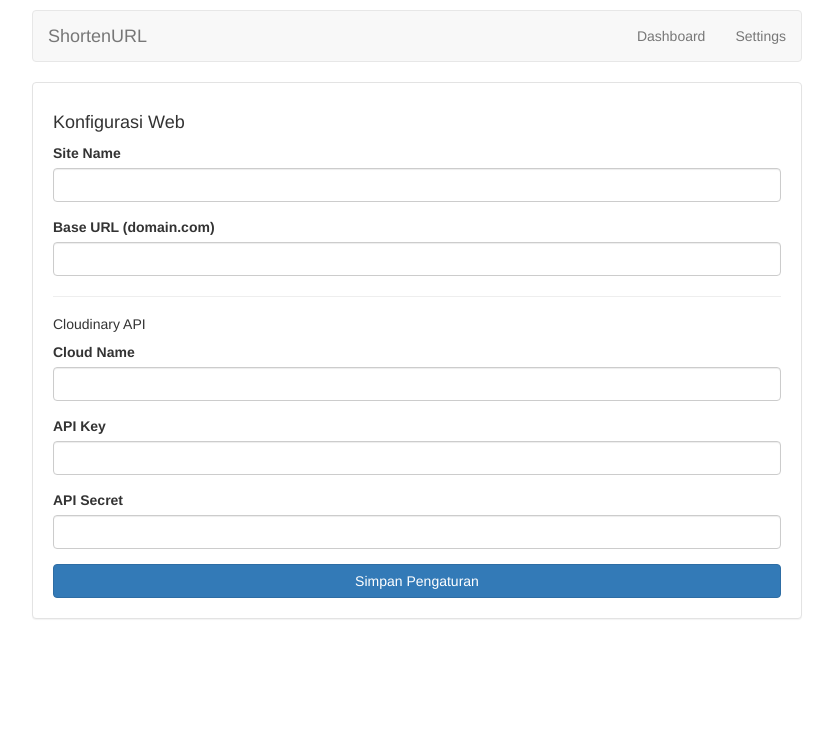
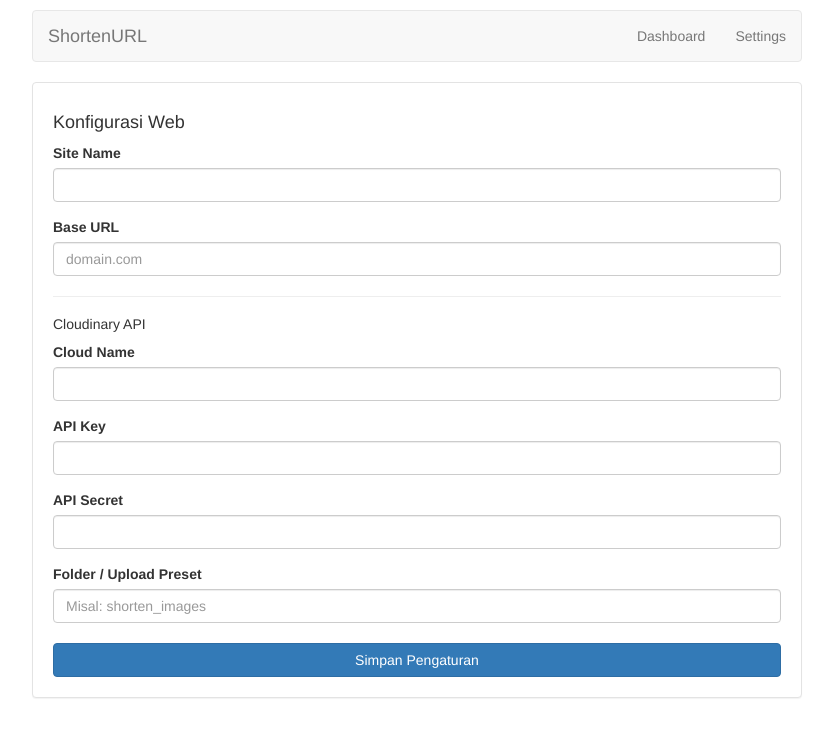
Before and after one commit to tamse94/shortenv1, a Next.js app: page /seting in a window 1280 px wide. Shown: the top 736 px of the page, without its empty margins (223-1056 px from the left). Built offline with nearby package versions, Linux system fonts and the light colour scheme.

Commit message:
Update page.js

```diff
--- a/app/seting/page.js
+++ b/app/seting/page.js
@@ -19,14 +19,35 @@ export default function Settings() {
       <h4>Konfigurasi Web</h4>
       {msg && <div className="alert alert-success">{msg}</div>}
       <form onSubmit={save}>
-        <div className="form-group"><label>Site Name</label><input name="site_name" className="form-control" /></div>
-        <div className="form-group"><label>Base URL (domain.com)</label><input name="domain" className="form-control" /></div>
+        <div className="form-group">
+          <label>Site Name</label>
+          <input name="site_name" className="form-control" />
+        </div>
+        <div className="form-group">
+          <label>Base URL</label>
+          <input name="domain" className="form-control" placeholder="domain.com" />
+        </div>
         <hr/>
         <h5>Cloudinary API</h5>
-        <div className="form-group"><label>Cloud Name</label><input name="cloud_name" className="form-control" /></div>
-        <div className="form-group"><label>API Key</label><input name="api_key" className="form-control" /></div>
-        <div className="form-group"><label>API Secret</label><input name="api_secret" type="password" className="form-control" /></div>
-        <button className="btn btn-primary btn-block">Simpan Pengaturan</button>
+        <div className="form-group">
+          <label>Cloud Name</label>
+          <input name="cloud_name" className="form-control" />
+        </div>
+        <div className="form-group">
+          <label>API Key</label>
+          <input name="api_key" className="form-control" />
+        </div>
+        <div className="form-group">
+          <label>API Secret</label>
+          <input name="api_secret" type="password" className="form-control" />
+        </div>
+        {/* Ini konfigurasi yang ke-4 */}
+        <div className="form-group">
+          <label>Folder / Upload Preset</label>
+          <input name="cloudinary_folder" className="form-control" placeholder="Misal: shorten_images" />
+        </div>
+
+        <button className="btn btn-primary btn-block" style={{ marginTop: '20px' }}>Simpan Pengaturan</button>
       </form>
     </div>
   );
```
